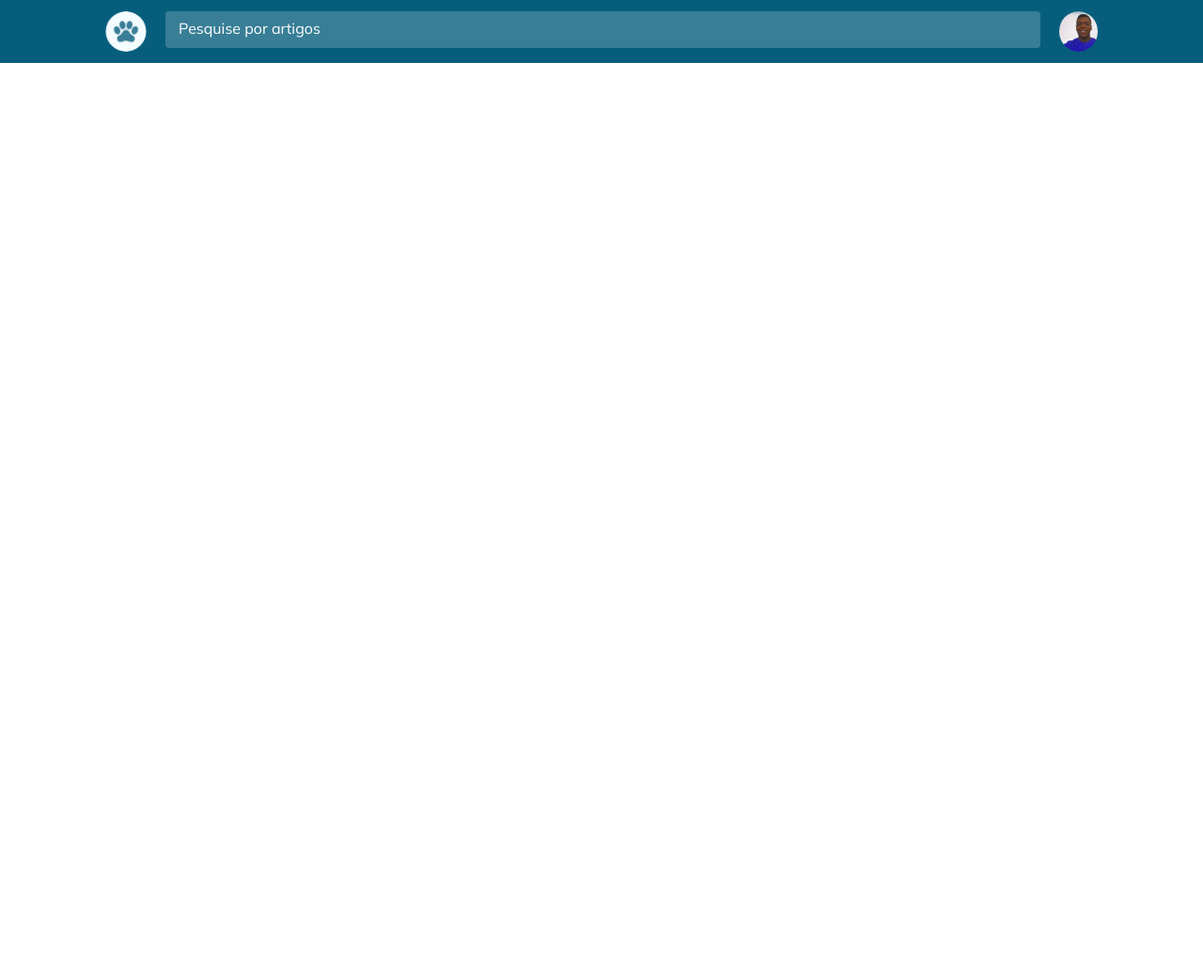
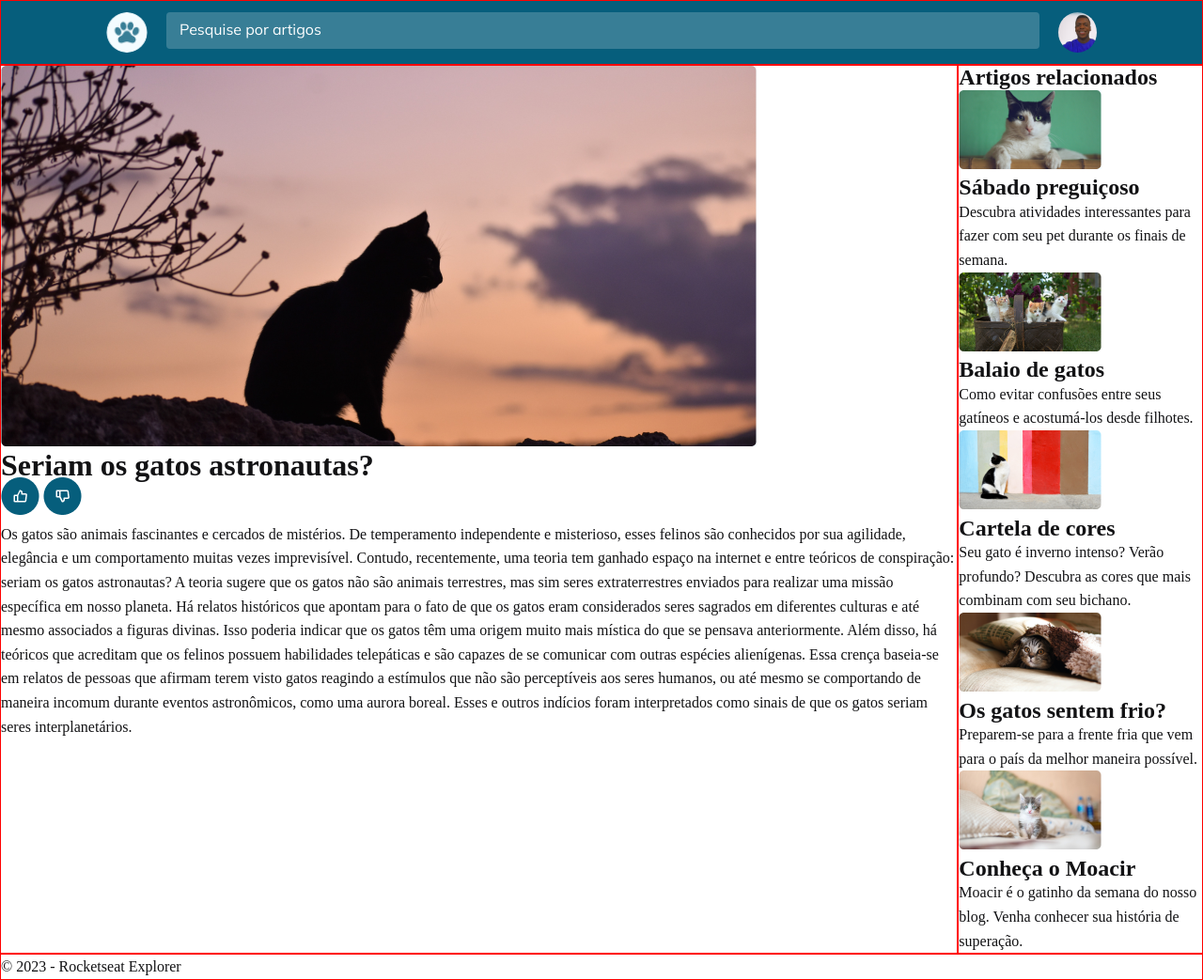
Before and after one commit to rafaelhenriquexx/cats-blog, a plain HTML site: page index.html in a window 1280 px wide. Shown: the whole page at 94% size. Before the commit the page ends 800 px from the top, so only its background shows below. Drawn offline with Linux system fonts and the light colour scheme.

Commit message:
grid structure

```diff
--- a/index.html
+++ b/index.html
@@ -14,11 +14,52 @@
     <header class="header">
         <img class="logo" src="./image/pata.png" alt="Imagem de pata de gato">
         <form action="">
-          <label for="">Pesquise por artigos</label>
-          <input type="text" placeholder="Pesquise por artigos">
+          <label for="text">Pesquise por artigos</label>
+          <input type="text" id="text" placeholder="Pesquise por artigos">
         </form>
-        <img class="perfil" src="./image/insta-removebg-preview.png" alt="">
+        <img class="perfil" src="./image/insta-removebg-preview.png" alt="Imagem de perfil de usuário">
     </header>
+    <main class="main">
+      <img src="./image/gato-paisagem.png" alt="Imagem de um gato com uma paisagem atrás">
+      <div>
+        <h1>Seriam os gatos astronautas?</h1>
+        <img src="./image/curtir.png" alt="Ícone de curtir">
+        <img src="./image/descurtir.png" alt="Ícone de descurtir">
+      </div>
+      <p>Os gatos são animais fascinantes e cercados de mistérios. De temperamento independente e misterioso, esses felinos são conhecidos por sua agilidade, elegância e um comportamento muitas vezes imprevisível. Contudo, recentemente, uma teoria tem ganhado espaço na internet e entre teóricos de conspiração: seriam os gatos astronautas?
+        A teoria sugere que os gatos não são animais terrestres, mas sim seres extraterrestres enviados para realizar uma missão específica em nosso planeta. Há relatos históricos que apontam para o fato de que os gatos eram considerados seres sagrados em diferentes culturas e até mesmo associados a figuras divinas. Isso poderia indicar que os gatos têm uma origem muito mais mística do que se pensava anteriormente.
+
+        Além disso, há teóricos que acreditam que os felinos possuem habilidades telepáticas e são capazes de se comunicar com outras espécies alienígenas. Essa crença baseia-se em relatos de pessoas que afirmam terem visto gatos reagindo a estímulos que não são perceptíveis aos seres humanos, ou até mesmo se comportando de maneira incomum durante eventos astronômicos, como uma aurora boreal. Esses e outros indícios foram interpretados como sinais de que os gatos seriam seres interplanetários.</p>
+    </main>
+    <aside class="aside">
+      <h1>Artigos relacionados</h1>
+      <div class="aside-box">
+        <img src="./image/gato01.png" alt="Imagem de um gato de frente olhando">
+        <h2>Sábado preguiçoso</h2>
+        <p>Descubra atividades interessantes para fazer com seu pet durante os finais de semana.</p>
+      </div>
+      <div class="aside-box">
+        <img src="./image/gato02.png" alt="Imagem de um balaio de gatos">
+        <h2>Balaio de gatos</h2>
+        <p>Como evitar confusões entre seus gatíneos e acostumá-los desde filhotes.</p>
+      </div>
+      <div class="aside-box">
+        <img src="./image/gato03.png" alt="Imagem de gato com uma paleta de cores de fundo">
+        <h2>Cartela de cores</h2>
+        <p>Seu gato é inverno intenso? Verão profundo? Descubra as cores que mais combinam com seu bichano.</p>
+      </div>
+      <div class="aside-box">
+        <img src="./image/gato04.png" alt="Imagem de gato embaixo da coberta">
+        <h2>Os gatos sentem frio?</h2>
+        <p>Preparem-se para a frente fria que vem para o país da melhor maneira possível.</p>
+      </div>
+      <div class="aside-box">
+        <img src="./image/gato05.png" alt="Imagem de um filhote de gato em cima da cama">
+        <h2>Conheça o Moacir</h2>
+        <p>Moacir é o gatinho da semana do nosso blog. Venha conhecer sua história de superação.</p>
+      </div>
+    </aside>
+    <footer class="footer"><p>© 2023 - Rocketseat Explorer</p></footer>
   </div>
 </body>
 </html>
--- a/style.css
+++ b/style.css
@@ -12,6 +12,11 @@ body {
   line-height: 160%;
 }
 .conteiner {
+	display: grid;
+	grid-template-areas:
+	"header header header"
+	"main main aside"
+	"footer footer footer";
   width: 100%;
   height: 100vh;
   margin: 0 auto;
@@ -53,3 +58,19 @@ input::placeholder {
 form {
   width: 100%;
 }
+.header{
+	grid-area: header;
+	border: 1px solid red;
+}
+.main{
+	grid-area: main;
+	border: 1px solid red;
+}
+.aside{
+	grid-area: aside;
+	border: 1px solid red;
+}
+.footer{
+	grid-area: footer;
+	border: 1px solid red;
+}
```
Also changed, not shown: image/curtir.png (added), image/descurtir.png (added), image/gato-paisagem.png (added), image/gato01.png (added), image/gato02.png (added), image/gato03.png (added), image/gato04.png (added), image/gato05.png (added).
